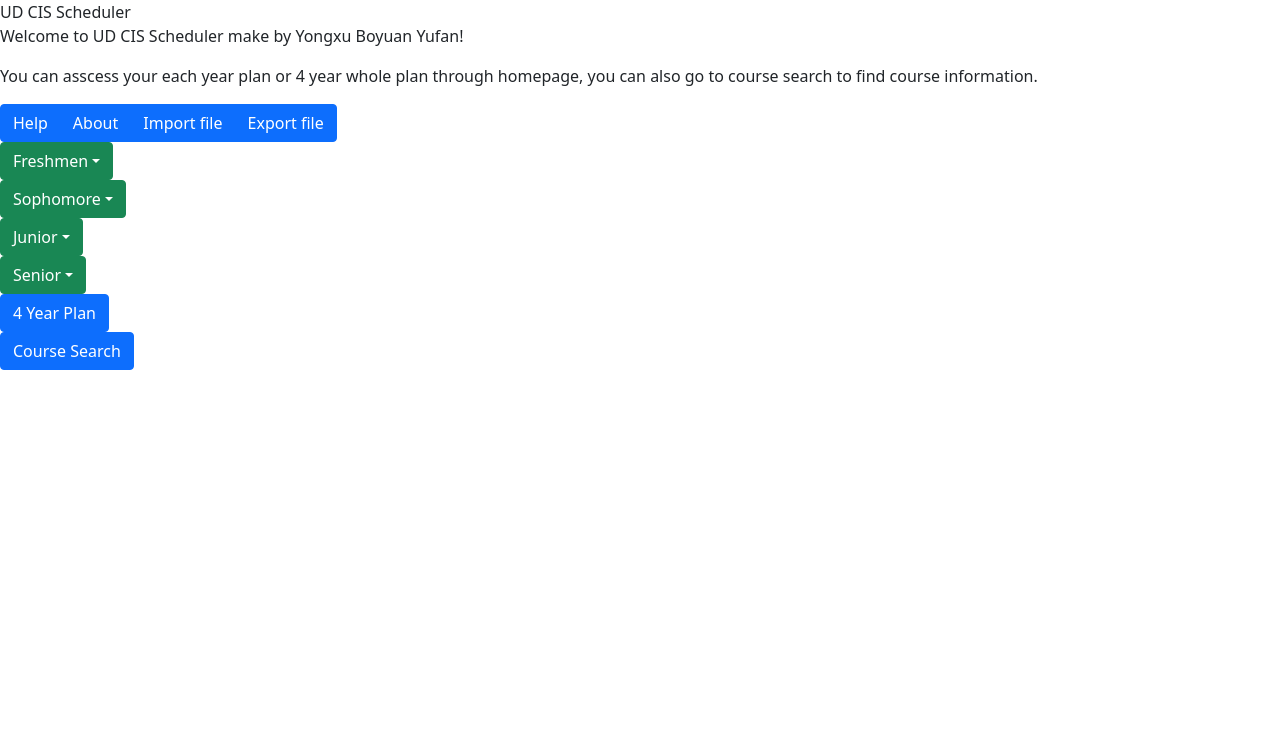
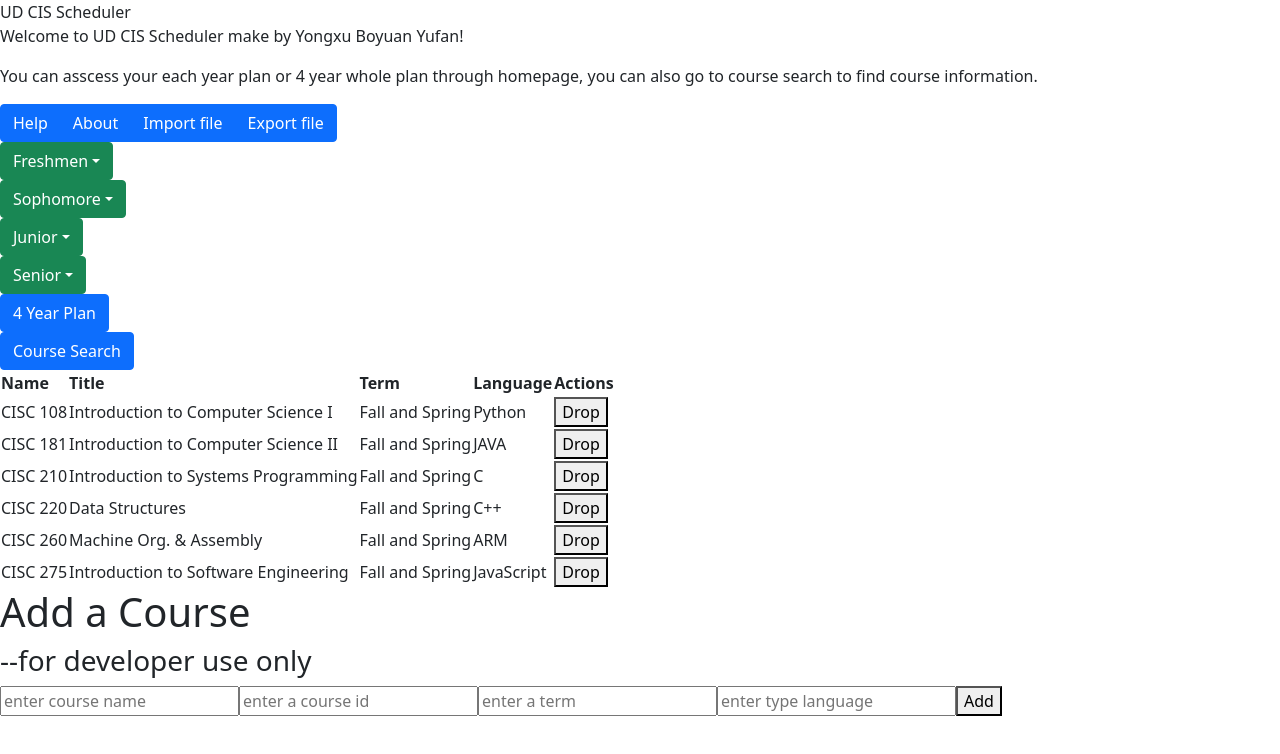
Before and after one commit to UD-CISC275-F21/ud-cis-scheduler-team-02, a React (Create React App) app: page / in a window 1280 px wide. Shown: the top 754 px of the page. Built offline with nearby package versions, Linux system fonts and the light colour scheme.

Commit message:
update table files

```diff
--- /dev/null
+++ b/src/Table.tsx
@@ -0,0 +1,205 @@
+/* eslint-disable react/jsx-key */
+import React, { useState, Fragment, FC, ChangeEvent, FormEvent } from "react";
+import { nanoid } from "nanoid";
+import "./App.css";
+import ReadOnlyRow from "./components/ReadOnlyRow";
+import EditableRow from "./components/EditableRow";
+import data from "./coursePool.json";
+
+export interface Course {
+        id: string;
+        name: string;
+        title: string;
+        term: string;
+        language: string;
+}
+
+export interface FormData {
+        name: string;
+        title: string;
+        term: string;
+        language: string;
+}
+
+const Table: FC = () => {
+    const [ courses, setCourses ] = useState<Course[]>(data);
+    const [ addFormData, setAddFormData ] = useState<FormData>({
+        name: "",
+        title: "",
+        term: "",
+        language: ""
+    });
+
+    const [ editFormData, setEditFormData ] = useState<FormData>({
+        name: "",
+        title: "",
+        term: "",
+        language: ""
+    });
+
+    const [ editCourseId, setEditCourseId ] = useState("");
+
+    const handleAddFormChange = (event: ChangeEvent<HTMLInputElement>) => {
+        event.preventDefault();
+
+        const fieldName = event.target.getAttribute("name");
+        const fieldValue = event.target.value;
+
+        if (fieldName) {
+            const newFormData = { ...addFormData, [fieldName]: fieldValue };
+            setAddFormData(newFormData);
+        }
+    };
+
+    const handleEditFormChange = (event: ChangeEvent<HTMLInputElement>) => {
+        event.preventDefault();
+
+        const fieldName = event.target.getAttribute("name");
+        const fieldValue = event.target.value;
+
+        if (fieldName) {
+            const newFormData = { ...editFormData, [fieldName]: fieldValue };
+            setEditFormData(newFormData);
+        }
+    };
+
+    const handleAddFormSubmit = (event: FormEvent<HTMLFormElement>) => {
+        event.preventDefault();
+
+        const newCourse = {
+            id: nanoid(),
+            name: addFormData.name,
+            title: addFormData.title,
+            term: addFormData.term,
+            language: addFormData.language
+        };
+
+        const newContacts = [ ...courses, newCourse ];
+        setCourses(newContacts);
+    };
+
+    const handleEditFormSubmit = (event: FormEvent<HTMLFormElement>) => {
+        event.preventDefault();
+
+        const editedCourse = {
+            id: editCourseId,
+            name: editFormData.name,
+            title: editFormData.title,
+            term: editFormData.term,
+            language: editFormData.language
+        };
+
+        const newContacts = [ ...courses ];
+
+        const index = courses.findIndex((contact) => contact.id === editCourseId);
+        if (index) {
+            newContacts[index] = editedCourse;
+            setCourses(newContacts);
+            setEditCourseId("");
+        }
+    };
+
+    /*const handleEditClick = (event: Event, contact: Course) => {
+        event.preventDefault();
+        setEditCourseId(contact.id);
+
+        const formValues = {
+            name: contact.name,
+            title: contact.title,
+            term: contact.term,
+            language: contact.language
+        };
+
+        setEditFormData(formValues);
+    };
+    */
+
+    const handleCancelClick = () => {
+        setEditCourseId("");
+    };
+
+    const handleDeleteClick = (contactId: string) => {
+        const newCourses = [ ...courses ];
+
+        const index = courses.findIndex((contact) => contact.id === contactId);
+
+        newCourses.splice(index, 1);
+
+        setCourses(newCourses);
+    };
+
+    return (
+        <div className="app-container">
+            <form onSubmit={handleEditFormSubmit}>
+                <table>
+                    <thead>
+                        <tr>
+                            <th>Name</th>
+                            <th>Title</th>
+                            <th>Term</th>
+                            <th>Language</th>
+                            <th>Actions</th>
+                        </tr>
+                    </thead>
+                    <tbody>
+
+
+                        {courses.map((contact) =>
+                            <Fragment>
+                                {editCourseId === contact.id ?
+                                    <EditableRow
+                                        editFormData={editFormData}
+                                        handleEditFormChange={handleEditFormChange}
+                                        handleCancelClick={handleCancelClick}
+                                    />
+                                    :
+                                    <ReadOnlyRow
+                                        course={contact}
+                                        //handleEditClick={handleEditClick}
+                                        handleDeleteClick={handleDeleteClick}
+                                    />
+                                }
+                            </Fragment>
+
+
+
+
+
+
+                        )}
+                    </tbody>
+                </table>
+            </form>
+
+            <h1>Add a Course</h1>
+            <h3>--for developer use only</h3>
+            <form onSubmit={handleAddFormSubmit}>
+                <input
+                    type="text"
+                    name="name"
+                    required
+                    placeholder="enter course name"
+                    onChange={handleAddFormChange}
+                />
+                <input
+                    type="text"
+                    name="title"
+                    required
+                    placeholder="enter a course id"
+                    onChange={handleAddFormChange}
+                />
+                <input type="text" name="term" required placeholder="enter a term" onChange={handleAddFormChange} />
+                <input
+                    type="language"
+                    name="language"
+                    required
+                    placeholder="enter type language"
+                    onChange={handleAddFormChange}
+                />
+                <button type="submit">Add</button>
+            </form>
+        </div>
+    );
+};
+
+export default Table;
--- /dev/null
+++ b/src/components/EditableRow.tsx
@@ -0,0 +1,63 @@
+import React, { ChangeEvent } from "react";
+import { FormData } from "../Table";
+
+interface EditableRowProp {
+        editFormData: FormData;
+        handleEditFormChange: (event: ChangeEvent<HTMLInputElement>) => void;
+        handleCancelClick: () => void;
+}
+
+const EditableRow = ({ editFormData, handleEditFormChange, handleCancelClick }: EditableRowProp) => {
+    return (
+        <tr>
+            <td>
+                <input
+                    type="text"
+                    required
+                    placeholder="Enter a name..."
+                    name="name"
+                    value={editFormData.name}
+                    onChange={handleEditFormChange}
+                />
+            </td>
+            <td>
+                <input
+                    type="text"
+                    required
+                    placeholder="Enter a title..."
+                    name="title"
+                    value={editFormData.title}
+                    onChange={handleEditFormChange}
+                />
+            </td>
+            <td>
+                <input
+                    type="text"
+                    required
+                    placeholder="Enter a term..."
+                    name="term"
+                    value={editFormData.term}
+                    onChange={handleEditFormChange}
+                />
+            </td>
+            <td>
+                <input
+                    type="text"
+                    required
+                    placeholder="Enter language..."
+                    name="language"
+                    value={editFormData.language}
+                    onChange={handleEditFormChange}
+                />
+            </td>
+            <td>
+                <button type="submit">Save</button>
+                <button type="button" onClick={handleCancelClick}>
+                                        Cancel
+                </button>
+            </td>
+        </tr>
+    );
+};
+
+export default EditableRow;
--- /dev/null
+++ b/src/components/ReadOnlyRow.tsx
@@ -0,0 +1,25 @@
+/* eslint-disable @typescript-eslint/explicit-module-boundary-types */
+//import { Course } from "../Table";
+import React, { Course }  from "../Table";
+
+interface ReadOnlyRowProps {
+    course: Course;
+    handleDeleteClick: (id: string) => void;
+}
+const ReadOnlyRow = ({ course, handleDeleteClick }: ReadOnlyRowProps) => {
+    return (
+        <tr>
+            <td>{course.name}</td>
+            <td>{course.title}</td>
+            <td>{course.term}</td>
+            <td>{course.language}</td>
+            <td>
+                <button type="button" onClick={() => handleDeleteClick(course.id)}>
+                                    Drop
+                </button>
+            </td>
+        </tr>
+    );
+};
+
+export default ReadOnlyRow;
--- a/src/index.tsx
+++ b/src/index.tsx
@@ -5,6 +5,7 @@ import "./index.css";
 import App from "./App";
 import reportWebVitals from "./reportWebVitals";
 import "bootstrap/dist/css/bootstrap.css";
+import Table from "./Table";
 
 
 
@@ -15,7 +16,7 @@ import "bootstrap/dist/css/bootstrap.css";
 ReactDOM.render(
     <React.StrictMode>
         <App />
-
+        <Table />
     </React.StrictMode>,
     document.getElementById("root")
 );
```
Also changed, not shown: 1 other file (tests, documents, lock files or other folders).
